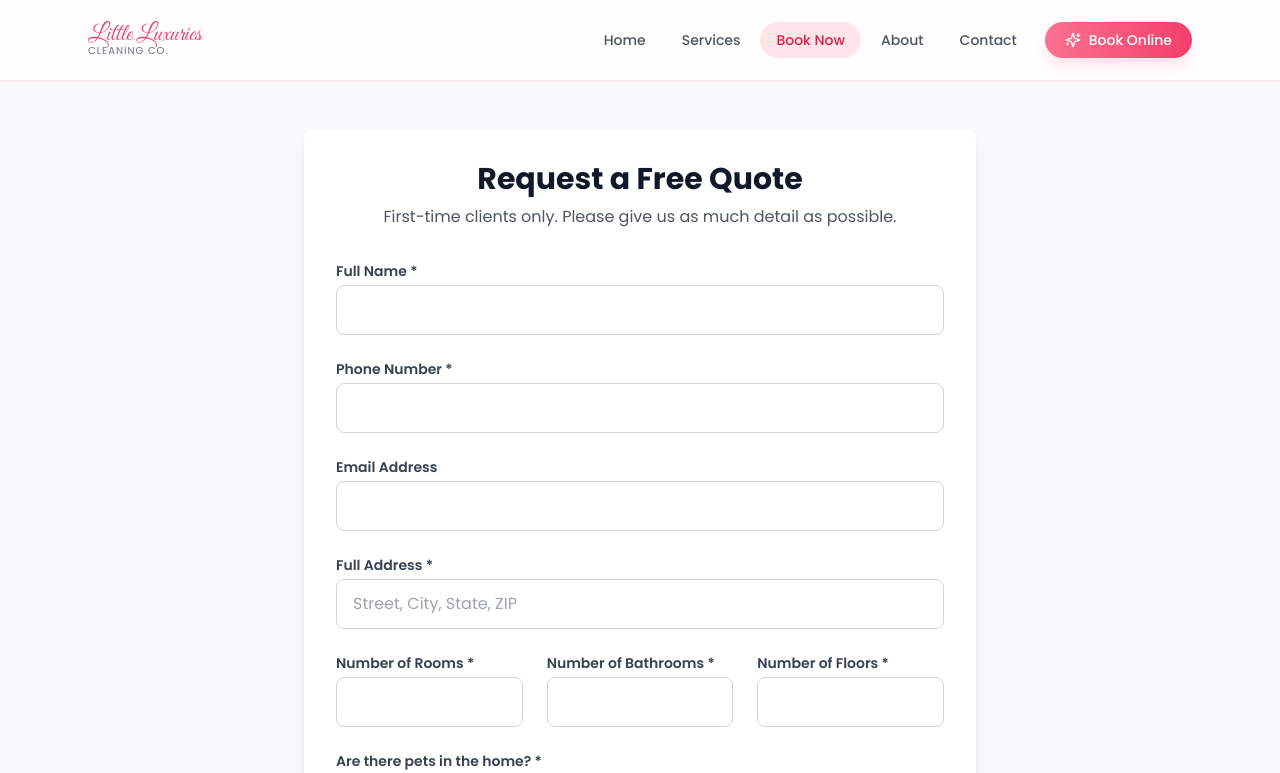
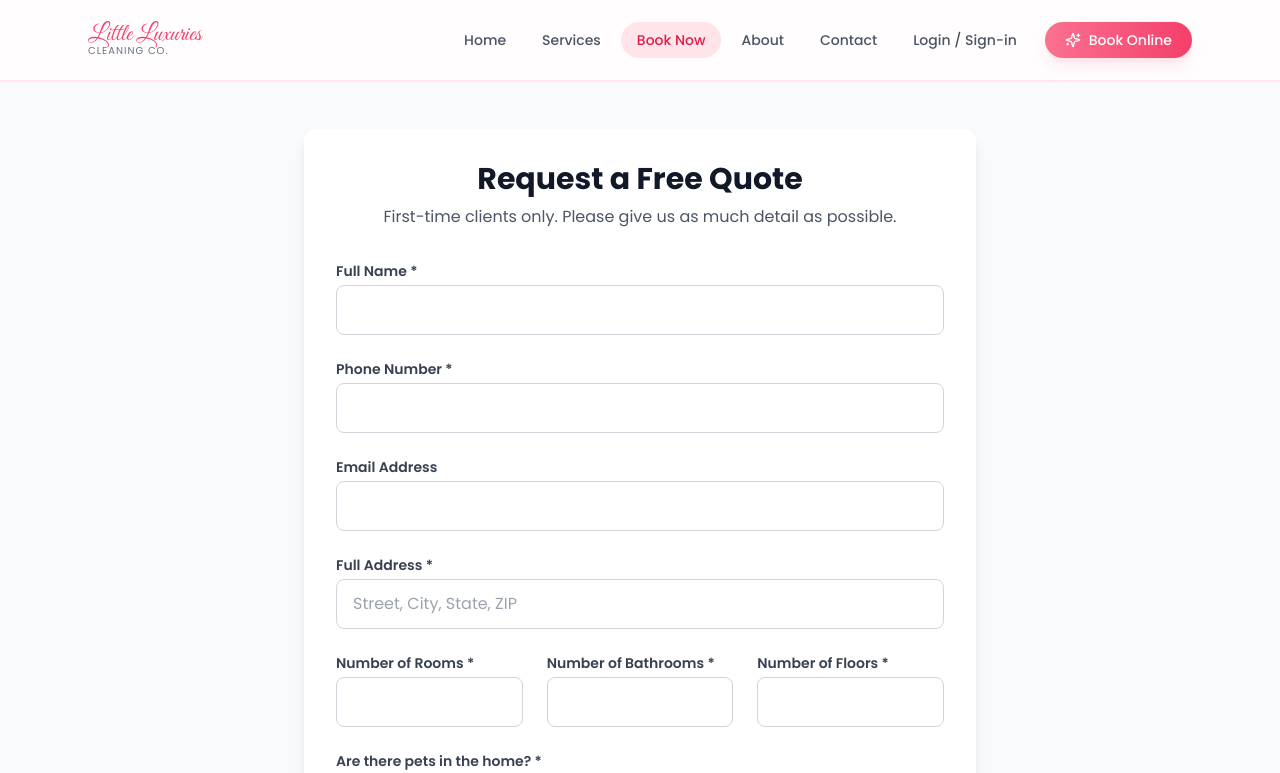
Before and after one commit to igascot47/little-luxuries-cleaning, a React (Vite) app: page /little-luxuries-cleaning/book in a window 1280 px wide. Shown: the top 773 px of the page. Built offline with nearby package versions, Linux system fonts and the light colour scheme.

Commit message:
Update Navbar.jsx

```diff
--- a/src/components/Navbar.jsx
+++ b/src/components/Navbar.jsx
@@ -1,17 +1,19 @@
 import { useState } from 'react'
 import { Link, useLocation } from 'react-router-dom'
-import { Menu, X, Sparkles } from 'lucide-react'
+import { Menu, X, Sparkles, User } from 'lucide-react'
 
 export default function Navbar() {
   const [open, setOpen] = useState(false)
   const location = useLocation()
 
+  // Added "Login / Sign-in" link pointing to your /customer page
   const links = [
     { to: '/', label: 'Home' },
     { to: '/#services', label: 'Services' },
     { to: '/book', label: 'Book Now' },
     { to: '/#about', label: 'About' },
     { to: '/#contact', label: 'Contact' },
+    { to: '/customer', label: 'Login / Sign-in' },
   ]
 
   const isActive = (path) => {
```
